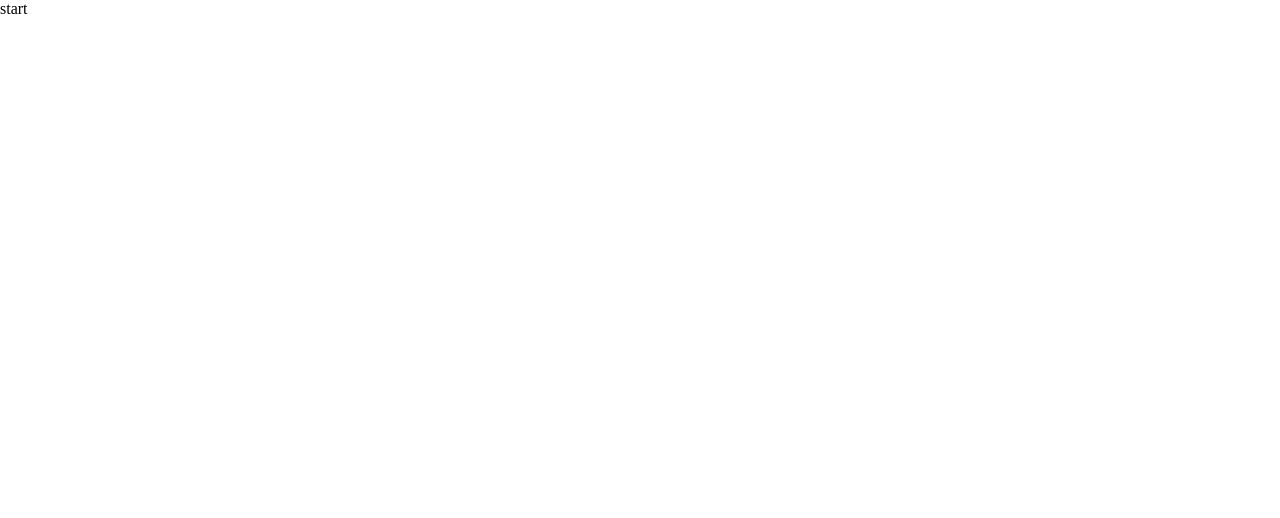
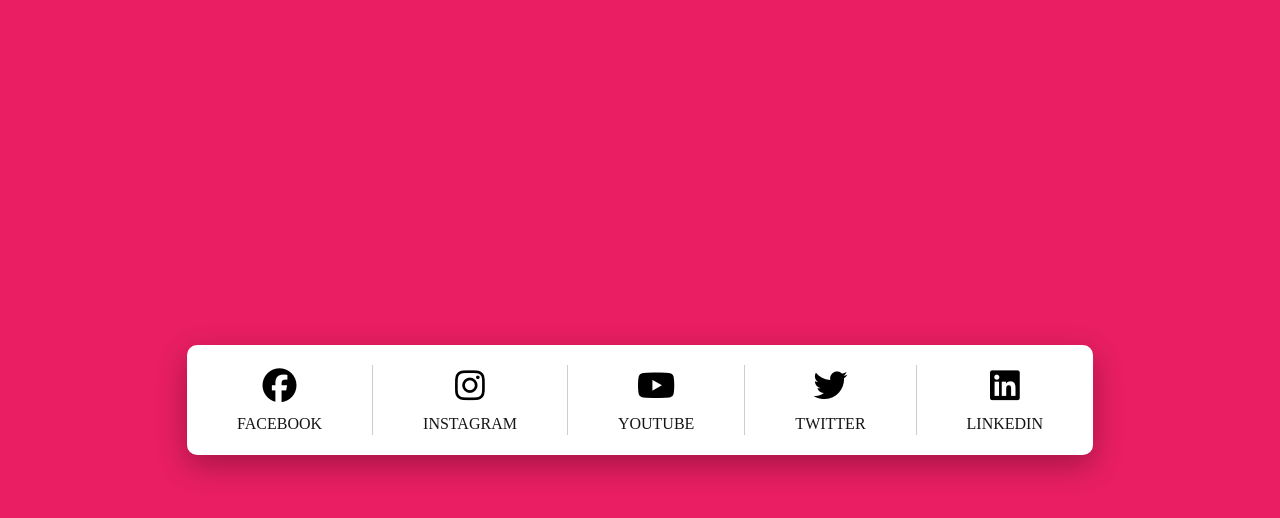
Before and after one commit to freetimezp/usefull-things-668-menu, a plain HTML site: page index.html in a window 1280 px wide. Drawn offline with Linux system fonts and the light colour scheme.

Commit message:
02. usefull-things-668-menu. UI.

```diff
--- a/assets/css/style.css
+++ b/assets/css/style.css
@@ -9,3 +9,82 @@
 a {
     text-decoration: none;
 }
+
+body {
+    width: 100%;
+    height: 100vh;
+    overflow: hidden;
+
+    background: #e91e63;
+}
+
+ul {
+    position: absolute;
+    top: 50%;
+    left: 50%;
+    transform: translate(-50%, -50%);
+
+    padding: 20px 0;
+
+    background: #fff;
+
+    display: flex;
+    align-items: center;
+
+    border-radius: 10px;
+
+    box-shadow: 0 10px 30px rgba(0, 0, 0, 0.3);
+}
+
+ul li {
+    display: block;
+    text-align: center;
+
+    border-right: 1px solid rgba(0, 0, 0, 0.2);
+}
+
+ul li:last-child {
+    border-right: none;
+}
+
+ul li a {
+    display: block;
+    padding: 0 50px;
+}
+
+ul li a .icon {
+    width: 40px;
+    height: 40px;
+    text-align: center;
+
+    overflow: hidden;
+
+    margin: 0 auto 10px;
+}
+
+ul li a .icon i {
+    width: 100%;
+    height: 100%;
+    line-height: 40px;
+
+    font-size: 34px;
+    color: #000;
+
+    transition: 0.5s;
+}
+
+ul li a .icon i:last-child {
+    color: #e91e63;
+}
+
+ul li a:hover .icon i {
+    transform: translateY(-100%);
+}
+
+ul li a .name {
+    position: relative;
+    width: 100%;
+    height: 20px;
+    text-transform: uppercase;
+    color: #141414;
+}
--- a/index.html
+++ b/index.html
@@ -1,18 +1,72 @@
-<!DOCTYPE html>
+<!doctype html>
 <html lang="en">
+    <head>
+        <meta charset="UTF-8" />
+        <meta http-equiv="X-UA-Compatible" content="IE=edge" />
+        <meta name="viewport" content="width=device-width, initial-scale=1.0" />
 
-<head>
-    <meta charset="UTF-8">
-    <meta http-equiv="X-UA-Compatible" content="IE=edge" />
-    <meta name="viewport" content="width=device-width, initial-scale=1.0">
-    <link rel="stylesheet" href="./assets/css/style.css">
-    <title>Project</title>
-</head>
+        <link
+            rel="stylesheet"
+            href="https://cdnjs.cloudflare.com/ajax/libs/font-awesome/7.3.1/css/all.min.css"
+        />
 
-<body>
-    start
+        <link rel="stylesheet" href="./assets/css/style.css" />
+        <title>Project</title>
+    </head>
 
-    <script src="./assets/js/main.js"></script>
-</body>
+    <body>
+        <ul>
+            <li>
+                <a href="#">
+                    <div class="icon">
+                        <i class="fa-brands fa-facebook"></i>
+                        <i class="fa-brands fa-facebook"></i>
+                    </div>
+                    <div class="name">facebook</div>
+                </a>
+            </li>
 
+            <li>
+                <a href="#">
+                    <div class="icon">
+                        <i class="fa-brands fa-instagram"></i>
+                        <i class="fa-brands fa-instagram"></i>
+                    </div>
+                    <div class="name">instagram</div>
+                </a>
+            </li>
+
+            <li>
+                <a href="#">
+                    <div class="icon">
+                        <i class="fa-brands fa-youtube"></i>
+                        <i class="fa-brands fa-youtube"></i>
+                    </div>
+                    <div class="name">youtube</div>
+                </a>
+            </li>
+
+            <li>
+                <a href="#">
+                    <div class="icon">
+                        <i class="fa-brands fa-twitter"></i>
+                        <i class="fa-brands fa-twitter"></i>
+                    </div>
+                    <div class="name">twitter</div>
+                </a>
+            </li>
+
+            <li>
+                <a href="#">
+                    <div class="icon">
+                        <i class="fa-brands fa-linkedin"></i>
+                        <i class="fa-brands fa-linkedin"></i>
+                    </div>
+                    <div class="name">linkedin</div>
+                </a>
+            </li>
+        </ul>
+
+        <script src="./assets/js/main.js"></script>
+    </body>
 </html>
```
